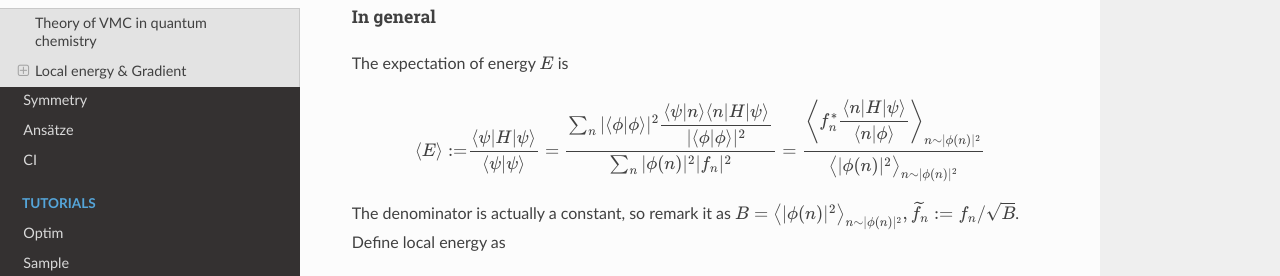
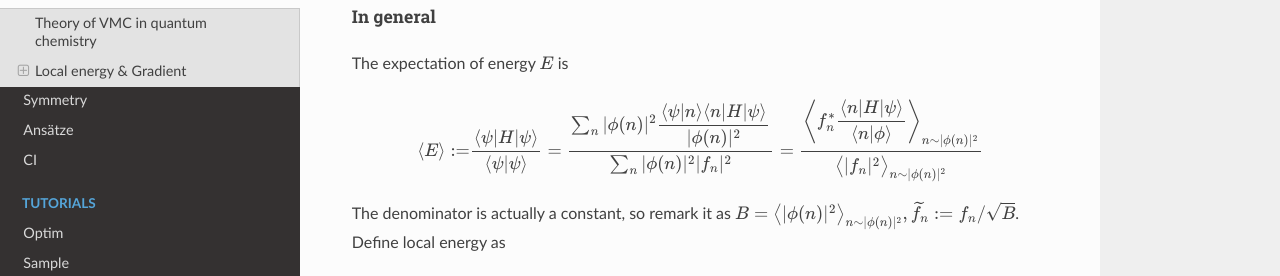
Before and after one commit to Quantum-Chemistry-Group-BNU/PyNQS, a Sphinx documentation site: the page built from docs/source/methods/vmc.rst, in a window 1280 px wide and 900 px high, scrolled down 1312 px. Shown: the part 160-436 px from the top of the window. Built offline with Sphinx 7.4.7 and the Read the Docs theme 3.1.0, drawn with Linux system fonts in a browser that asks for light colours.

Commit message:
fix bug in doc

```diff
--- a/docs/source/methods/vmc.rst
+++ b/docs/source/methods/vmc.rst
@@ -74,7 +74,8 @@ The expectation of energy :math:`E` is
 .. math::
     \begin{aligned}
         \langle E\rangle :=& \dfrac{\langle\psi|H|\psi\rangle}{\langle\psi|\psi\rangle}
-        =\dfrac{\sum_n|\langle\phi|\phi\rangle|^2\dfrac{\langle \psi | n\rangle \langle n|H|\psi\rangle}{|\langle\phi|\phi\rangle|^2}}{\sum_n |\phi(n)|^2 |f_n|^2} = \dfrac{\bigg\langle f_n^*\dfrac{\langle n|H|\psi\rangle}{\langle n|\phi \rangle} \bigg\rangle_{n\sim |\phi(n)|^2}}{\big\langle |\phi(n)|^2\big\rangle_{n\sim |\phi(n)|^2}}
+        =\dfrac{\sum_n|\phi(n)|^2\dfrac{\langle \psi | n\rangle \langle n|H|\psi\rangle}{|\phi(n)|^2}}{\sum_n |\phi(n)|^2 |f_n|^2}
+        = \dfrac{\bigg\langle f_n^*\dfrac{\langle n|H|\psi\rangle}{\langle n|\phi \rangle} \bigg\rangle_{n\sim |\phi(n)|^2}}{\big\langle |f_n|^2\big\rangle_{n\sim |\phi(n)|^2}}
     \end{aligned}
 
 The denominator is actually a constant, so remark it as :math:`B = \big\langle |\phi(n)|^2\big\rangle_{n\sim |\phi(n)|^2}, \widetilde{f}_n := f_n/\sqrt B`. Define local energy as
```
